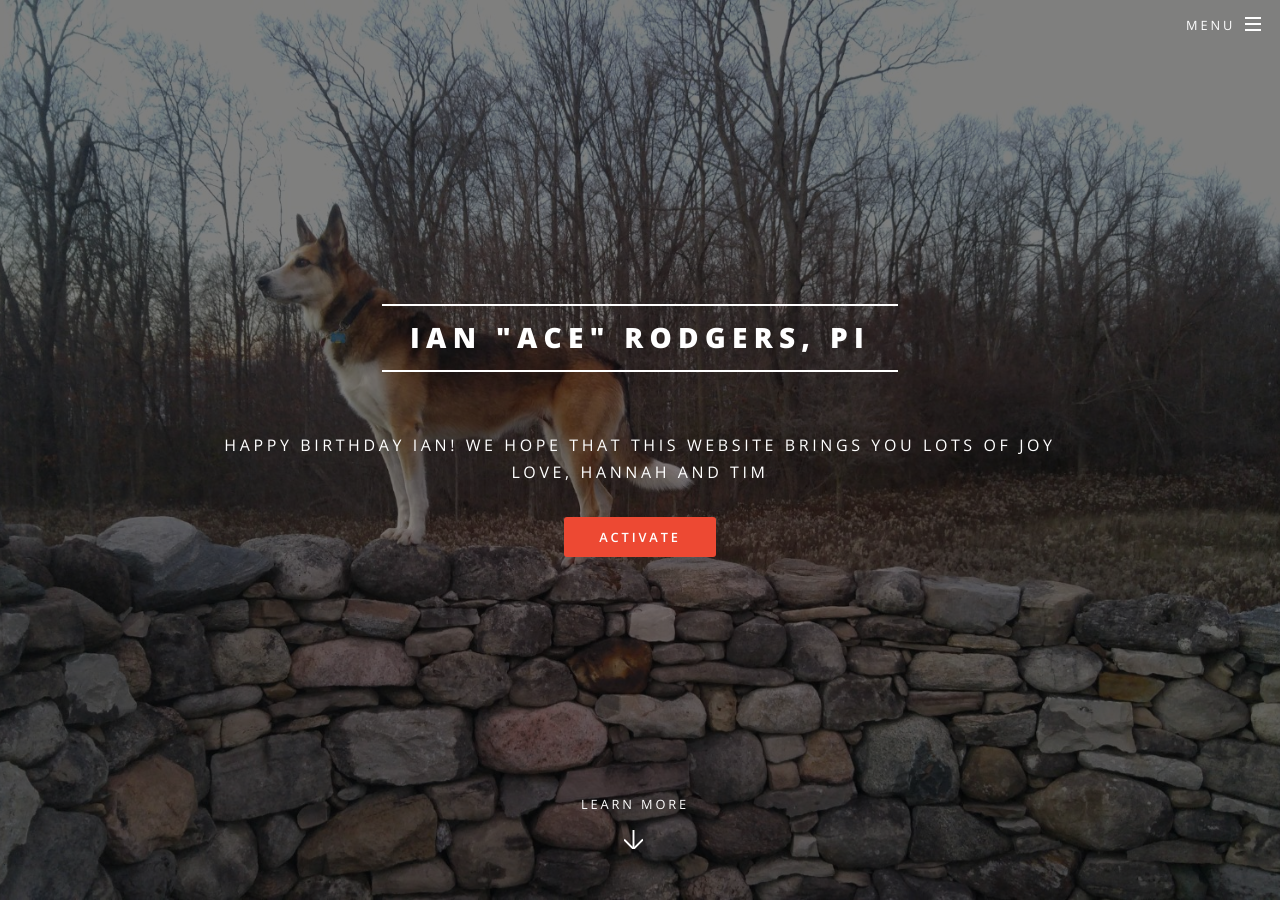
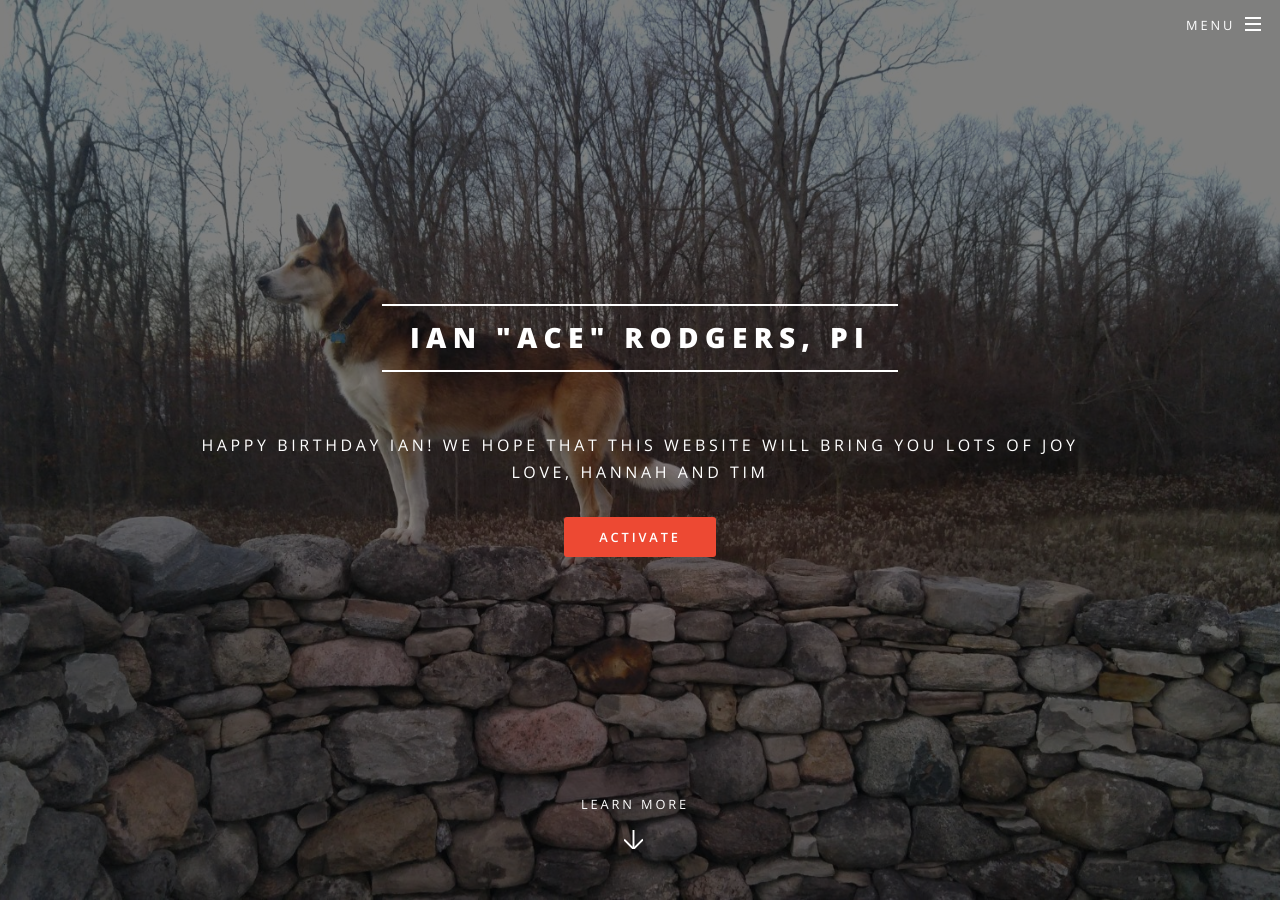
Before and after one commit to acerodgers/acerodgers.github.io, a Jekyll site: the page built from index.html, in a window 1280 px wide and 900 px high. Built offline with Jekyll 4.4.1, drawn with Linux system fonts in a browser that asks for light colours.

Commit message:
Update _config.yml

```diff
--- a/_config.yml
+++ b/_config.yml
@@ -5,7 +5,8 @@
 title: Ian "Ace" Rodgers, PI
 description: |
   Happy Birthday Ian!
-  We hope that this website brings you lots of joy
+  We hope that this website will
+  Bring you lots of joy
   Love, Hannah and Tim
 owner: Ian Rodgers # or company name
 first_published: 2018 # if migrating another site, the year of your first publish
```
